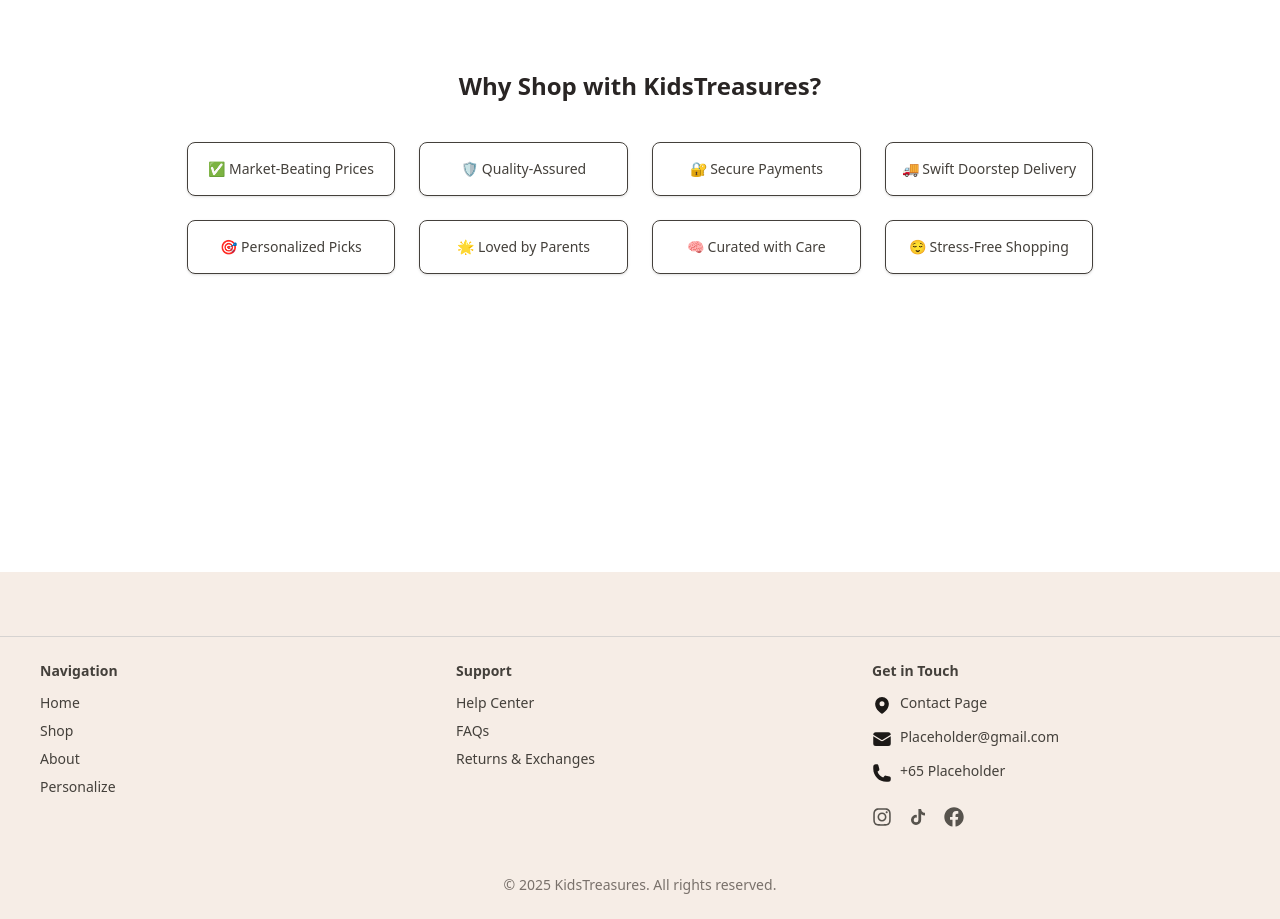
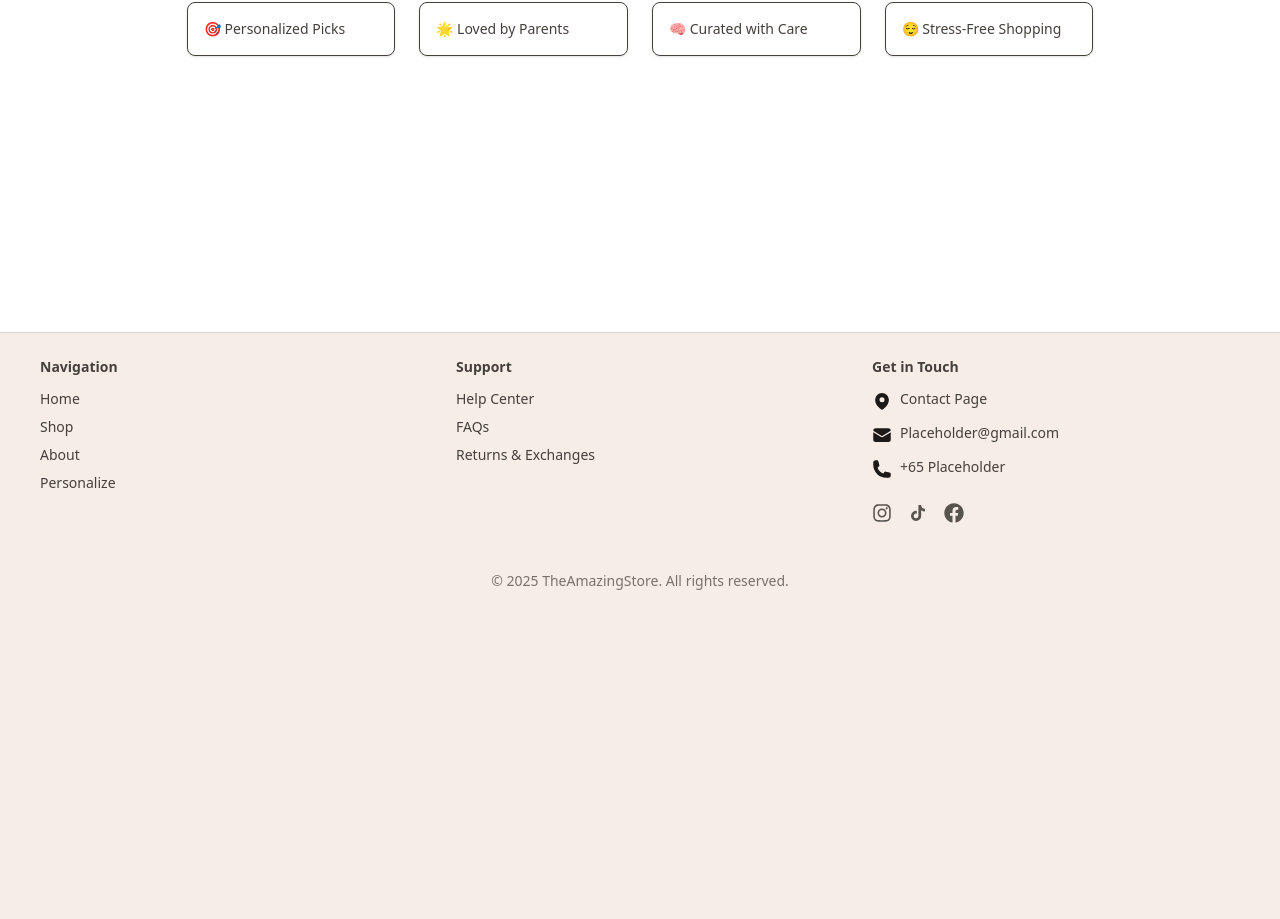
Before and after one commit to ryandacow/Shopify_Store, a Next.js app: page / in a window 1280 px wide. Shown: the part 1828-2747 px from the top of the page. After the commit the page ends 2443 px from the top, so only its background shows below. Built offline with nearby package versions, Linux system fonts and the light colour scheme.

Commit message:
Improved Layout of Home and Personality Page w.r.t Header

```diff
--- a/src/components/Footer.js
+++ b/src/components/Footer.js
@@ -6,7 +6,7 @@ import { FaInstagram, FaFacebook, FaTiktok } from 'react-icons/fa';
 
 export default function Footer() {
   return (
-    <footer className="text-stone-700 border-t border-stone-300 mt-16">
+    <footer className="text-stone-700 border-t border-stone-300">
       <div className="max-w-7xl mx-auto px-6 pl-10 py-6 grid grid-cols-1 md:grid-cols-3 gap-8 text-sm">
         {/* Shop Links */}
         <div>
@@ -62,7 +62,7 @@ export default function Footer() {
         </div>
       </div>
       <div className = 'flex justify-center py-6 text-sm text-stone-500'>
-          © {new Date().getFullYear()} KidsTreasures. All rights reserved.
+          © {new Date().getFullYear()} TheAmazingStore. All rights reserved.
       </div>
     </footer>
   );
--- a/src/pages/index.js
+++ b/src/pages/index.js
@@ -16,7 +16,7 @@ export default function Home() {
 
       <main>
         <section
-          className="px-4 flex items-center justify-center min-h-screen"
+          className="min-h-screen px-4 flex items-center justify-center"
         >
           <div className="max-w-3xl text-center">
             <h1 className="text-3xl sm:text-5xl font-bold text-stone-800 mb-6 leading-snug">
@@ -94,10 +94,10 @@ export default function Home() {
           </div>
         </section>
 
-        <section className="min-h-screen items-center justify-center flex bg-white py-16 px-6">
+        <section className="min-h-[70vh] py-20 justify-center flex bg-white px-6">
           <div className="max-w-5xl mx-auto">
             <h2 className="text-2xl font-bold text-center text-stone-800 mb-10">Why Shop with KidsTreasures?</h2>
-            <div className="grid grid-cols-2 sm:grid-cols-3 md:grid-cols-4 gap-6 text-center text-sm text-stone-700">
+            <div className="grid grid-cols-2 md:grid-cols-4 gap-6 text-left text-sm text-stone-700">
               <div className="p-4 border rounded-lg shadow-sm">✅ Market-Beating Prices</div>
               <div className="p-4 border rounded-lg shadow-sm">🛡️ Quality-Assured</div>
               <div className="p-4 border rounded-lg shadow-sm">🔐 Secure Payments</div>
--- a/src/pages/personality.js
+++ b/src/pages/personality.js
@@ -63,7 +63,7 @@ export default function PersonalityInput() {
 
       <Header />
 
-      <main className="min-h-screen pt-24 px-4 flex flex-col items-center justify-start">
+      <main className="pt-20 md:pt-30 min-h-screen px-4 bg-[#f6ede6] flex flex-col items-center justify-start">
         <div className="w-full max-w-2xl text-center">
           <h1 className="text-3xl font-bold mb-6 text-stone-800">Describe Your Child</h1>
 
```
